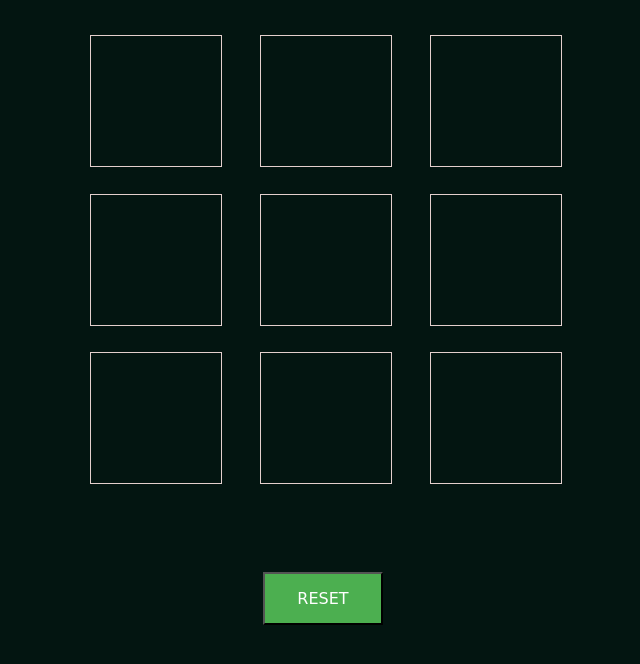
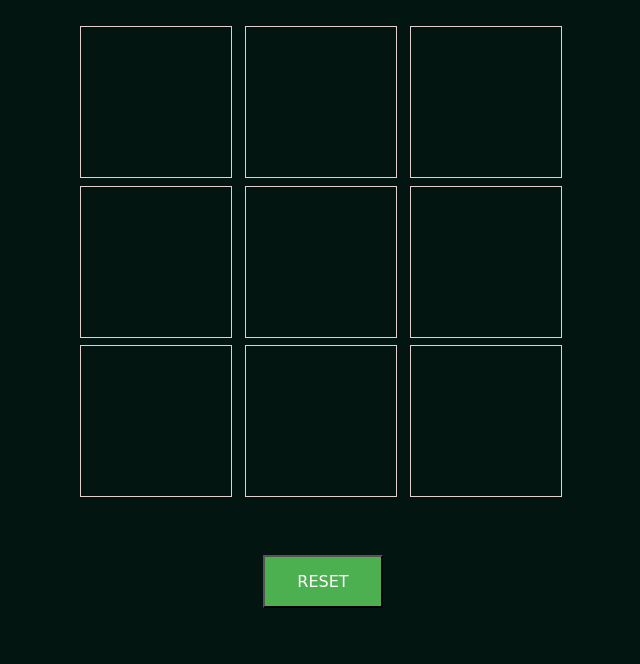
Before and after one commit to randyrafaelcg/Three-in-line, a plain HTML site: page index.html in a window 1280 px wide. Shown: the part 100-764 px from the top of the page, without its empty margins (317-957 px from the left). Drawn offline with Linux system fonts and the light colour scheme.

Commit message:
Fix css and UI

```diff
--- a/src/index.js
+++ b/src/index.js
@@ -37,7 +37,7 @@ tiles.forEach((tile, index) => {
   tile.addEventListener("click", () => userAction(tile,index));
 });
 
-button.addEventListener("click",()=>restartGame());
+button.addEventListener("click",restartGame);
 
 function userAction(tile,index) {
   let won=false;
--- a/styles.css
+++ b/styles.css
@@ -23,16 +23,17 @@ body {
     color: #E4CFCD;
     margin: auto ;
     margin-top: 2%;
+    margin-bottom: 6%;
     display: grid;
-    grid-template-columns: 33% 35% 33%;
-    grid-template-rows: 40% 40% 40%;
+    grid-template-columns: 33% 33% 33%;
+    grid-template-rows: 35% 35% 35%;
     max-width: 500px;
 }
 
 .board > div {
     border: 1px solid #E4CFCD;
-    min-width: 130px;
-    min-height: 130px;
+    min-width: 150px;
+    min-height: 150px;
     margin: auto;
     display: flex;
     justify-content: center;
@@ -44,7 +45,7 @@ body {
     display: flex;
     justify-content: center;
     align-items: center;
-    margin-top: 12%;
+    margin-top: 2%;
 }
 
 .button {
@@ -55,9 +56,3 @@ body {
   font-size: 16px;
   cursor: pointer;
 }
-
-/*display: flex;
-    flex-direction: row;
-    justify-content: center;
-    align-items: center;
-    margin-top: 1em;*/
```
